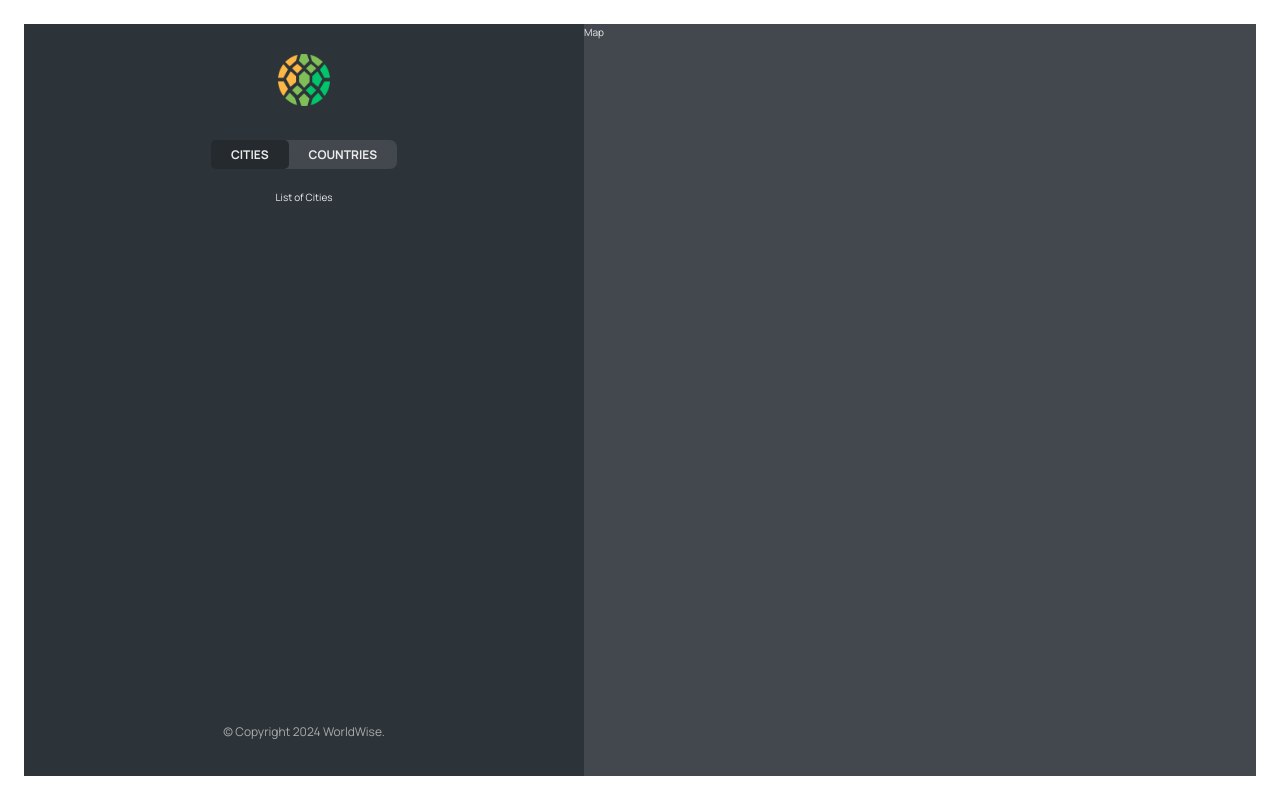
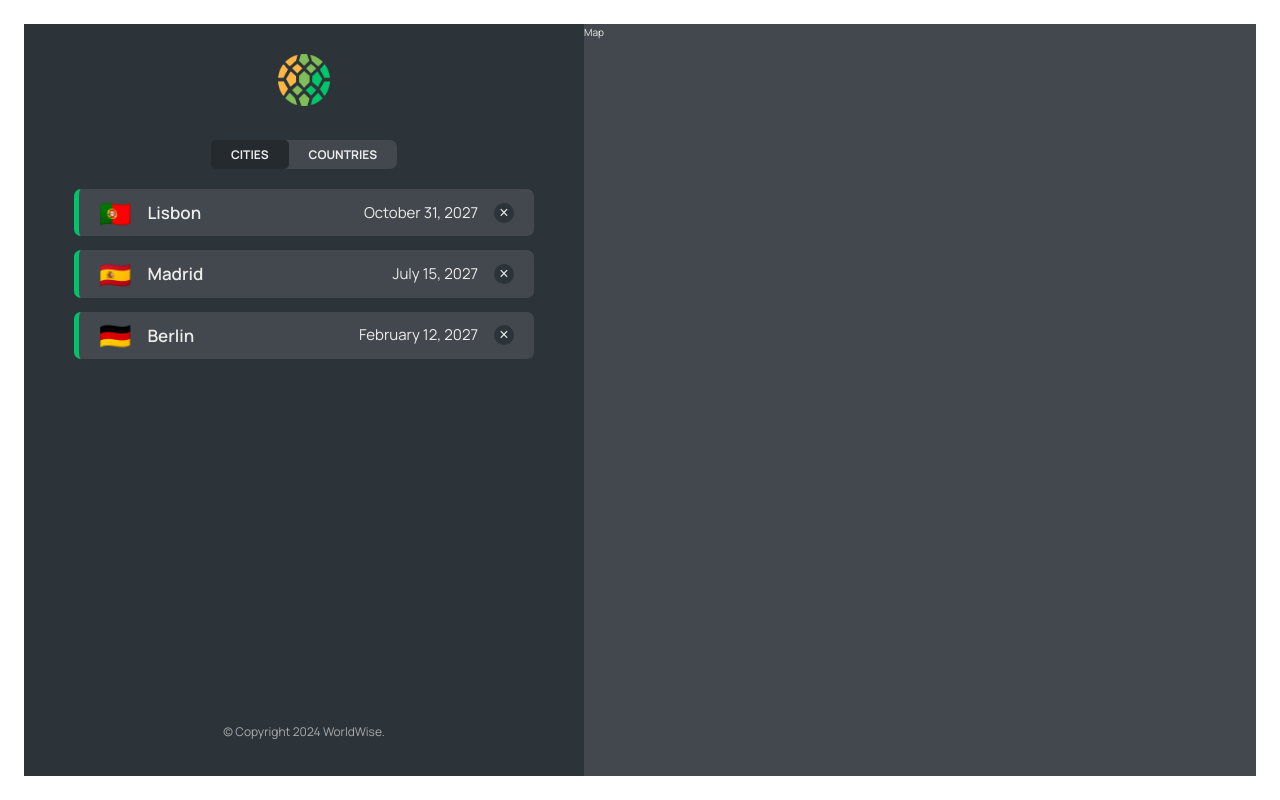
Before and after one commit to mohammed-manahi/worldwise, a React (Vite) app: page /app/cities in a window 1280 px wide. Built offline with nearby package versions, Linux system fonts and the light colour scheme; data requests are answered from the project's data file.

Commit message:
Implement city list in city item components

```diff
--- a/package.json
+++ b/package.json
@@ -7,9 +7,11 @@
     "dev": "vite",
     "build": "vite build",
     "lint": "eslint . --ext js,jsx --report-unused-disable-directives --max-warnings 0",
-    "preview": "vite preview"
+    "preview": "vite preview",
+    "server": "json-server --watch data/cities.json --port 9900"
   },
   "dependencies": {
+    "json-server": "^1.0.0-alpha.23",
     "react": "^18.2.0",
     "react-dom": "^18.2.0",
     "react-router-dom": "^6.22.3"
--- a/src/App.jsx
+++ b/src/App.jsx
@@ -5,8 +5,34 @@
 import PageNotFound from "./pages/PageNotFound.jsx";
 import AppLayout from "./pages/AppLayout.jsx";
 import Login from "./pages/Login.jsx";
+import CityList from "./components/CityList.jsx";
+import {useEffect, useState} from "react";
+
+// Define API url
+const apiUrl = `http://localhost:9900`;
 
 export default function App() {
+    // Define a state to manage cities
+    const [cities, setCities] = useState([]);
+    const [isLoading, setIsLoading] = useState(false);
+
+    // Define and effect to fetch data
+    useEffect(() => {
+        async function fetchCities() {
+            try {
+                setIsLoading(true);
+                const response = await fetch(`${apiUrl}/cities`);
+                const data = await response.json();
+                setCities(data);
+            } catch {
+                alert("There was an error while fetching the data!")
+            } finally {
+                setIsLoading(false);
+            }
+        }
+        fetchCities();
+    }, []);
+
     return (
         <BrowserRouter>
             <Routes>
@@ -15,9 +41,10 @@
                 <Route path="product" element={<Product/>}/>
                 <Route path="pricing" element={<Pricing/>}/>
                 <Route path="app" element={<AppLayout/>}>
-                    {/* Nested routes inside app path*/}
-                    <Route index element={<p>Default child route</p>}/>
-                    <Route path="cities" element={<p>List of Cities</p>}/>
+                    {/* Nested routes inside app path with default city list nested route*/}
+                    {/* Pass the cities state to the city list component */}
+                    <Route index element={<CityList cities={cities} isLoading={isLoading}/>}/>
+                    <Route path="cities" element={<CityList cities={cities} isLoading={isLoading}/>}/>
                     <Route path="countries" element={<p>Countries</p>}/>
                     <Route path="form" element={<p>Form</p>}/>
                 </Route>
--- /dev/null
+++ b/src/components/CityItem.jsx
@@ -0,0 +1,24 @@
+import styles from "./CityItem.module.css"
+// eslint-disable-next-line react/prop-types
+export default function CityItem({city}) {
+    // Destructure city object
+    // eslint-disable-next-line react/prop-types
+    const { cityName, country, emoji, date, notes, position, id } = city;
+
+    // Date format function
+    const formatDate = (date) =>
+        new Intl.DateTimeFormat("en", {
+            day: "numeric",
+            month: "long",
+            year: "numeric",
+        }).format(new Date(date));
+
+    return (
+        <li className={styles.cityItem}>
+            <span className={styles.emoji}>{emoji}</span>
+            <h3 className={styles.name}>{cityName}</h3>
+            <time className={styles.date}>{formatDate(date)}</time>
+            <button className={styles.deleteBtn}>&times;</button>
+        </li>
+    );
+}
--- /dev/null
+++ b/src/components/CityList.jsx
@@ -0,0 +1,18 @@
+import styles from "./CityList.module.css"
+import Spinner from "./Spinner.jsx";
+import CityItem from "./CityItem.jsx";
+import Message from "./Message.jsx";
+
+// eslint-disable-next-line react/prop-types
+export default function CityList({cities, isLoading}) {
+    if (isLoading) return <Spinner/>;
+    // eslint-disable-next-line react/prop-types
+    // Handle no city list data
+    if(!cities.length) return <Message message="Add your first city by clicking on a city in the map"/>
+    return (
+        <ul className={styles.cityList}>
+            {/* eslint-disable-next-line react/prop-types */}
+            {cities.map(city => <CityItem city={city} key={city.id}/>)}
+        </ul>
+    );
+}
```
Also changed, not shown: 1 other file (tests, documents, lock files or other folders).
